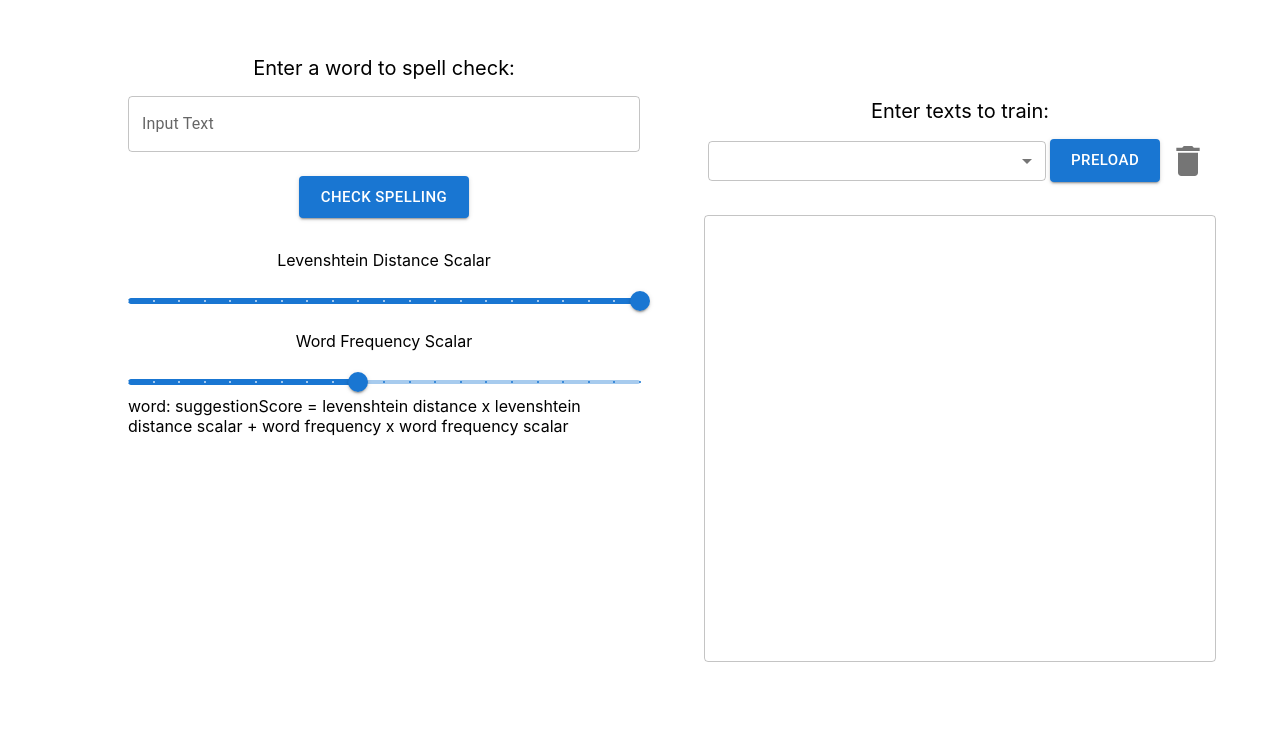
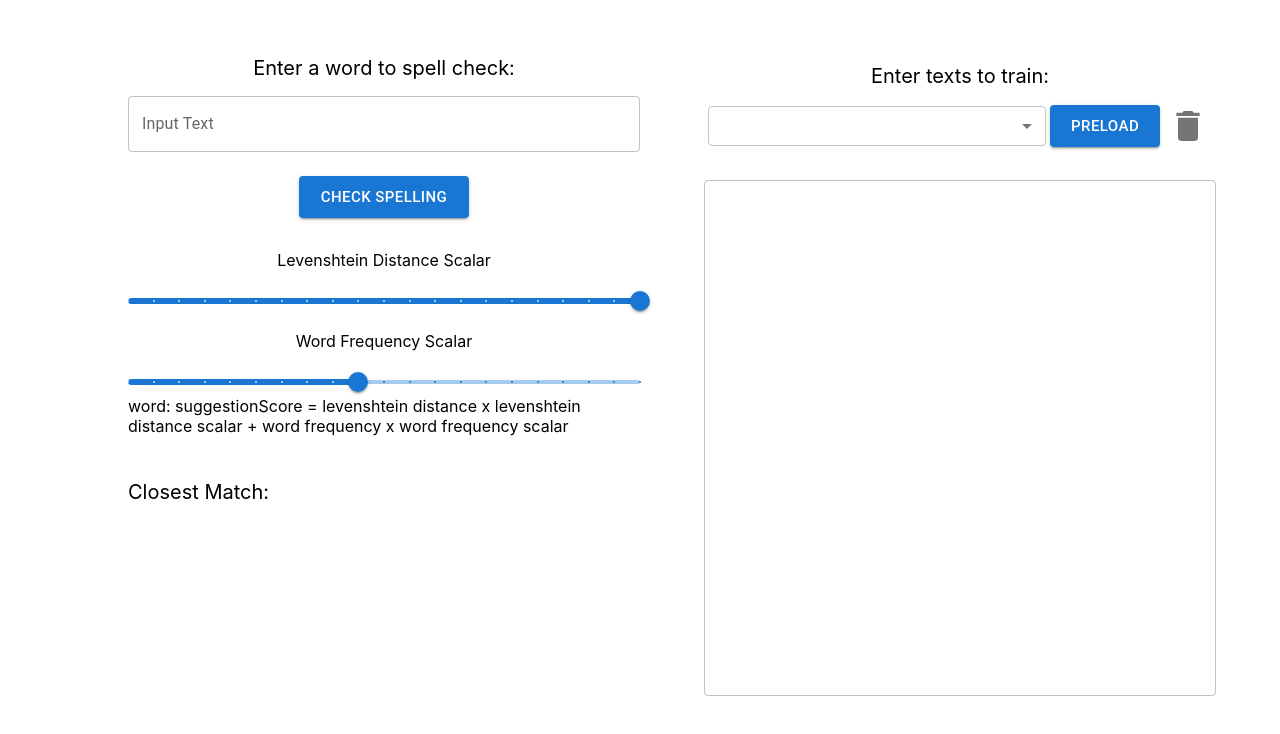
Before and after one commit to actbee/Spelling_AI, a React (Create React App) app: page / in a window 1280 px wide. Shown: the top 734 px of the page. Built offline with nearby package versions, Linux system fonts and the light colour scheme.

Commit message:
fixed loading

```diff
--- a/src/components/main/main.jsx
+++ b/src/components/main/main.jsx
@@ -3,7 +3,8 @@ import Button from '@mui/material/Button';
 import Stack from '@mui/material/Stack';
 import { Link } from "react-router-dom";
 import Box from '@mui/material/Box';
-import React from "react";
+import CircularProgress from '@mui/material/CircularProgress';
+import React, { useEffect } from "react";
 import Slider from '@mui/material/Slider';
 import TextField from '@mui/material/TextField';
 import {useState, useRef} from "react";
@@ -20,7 +21,6 @@ import DeleteIcon from '@mui/icons-material/Delete';
 
 
 export default function Main(){
-    const [check, setcheck] = useState(false);
     const [incorrect, setincorrect] = useState(false);
     const [test, settest] = useState("NA");
     const [check_result, setcheckresult] = useState(" ");
@@ -31,14 +31,42 @@ export default function Main(){
     const matchlist = [{word: "aaa", dis: 0.0},{word: "baa", dis: 0.1},{word: "caa", dis: 1.0},{word: "ada", dis: 3.0},
     {word: "affa", dis: 5.0}];
     const [stringlist, setstringlist] = useState({});
+    const [loading, setloading] = useState(false);
 
 
+    // function setStateAsync(state){
+    //   return new Promise((resolve) => {
+    //     setloading(state)
+    //   });
+    // }
 
-    const check_click = () => {
+    // async function check_click() {
+    //   useEffect(() => {
+    //     async function caculate(){
+    //   await setStateAsync(true);
+    //   console.log("change loading")
+    //   await spell_check();
+    //   await setStateAsync(false);
+    // }});
+    // }
+
+    useEffect(()=>{
+      if (loading) {
+        setTimeout(() => {
+          spell_check().then(setloading(false))
+        }, 1000);
+
+      }
+    }, [loading])
+
+    function check_click(){
+      setloading(true)
+    }
+
+    async function spell_check(){
       setstringlist({});
       // if input matches any of the words in the list, then print this word is spelled correctly
       var spellcheck_input = document.getElementById("spellcheck_input").value.toLowerCase();
-        setcheck(true);
        console.log(spellcheck_input);
        var incorrect = true;
        console.log("dict", dict);
@@ -100,6 +128,7 @@ export default function Main(){
           }
 
         }
+        // setloading(false);
     }
 
     const savedict = () => {
@@ -227,8 +256,17 @@ const preload = () => {
                 <p4>word: suggestionScore = levenshtein distance x levenshtein distance scalar + word frequency x word frequency scalar</p4>
                 <br></br>
             </div>
-            {    check &&
+            {
+               loading &&
                <div className = "spell_check">
+                  <Box sx={{ display: 'flex' }}>
+                        <CircularProgress />
+                 </Box>
+                 </div>
+            }
+            {    !loading &&
+            <div className = "spell_check">
+
                 <p1>Closest Match: </p1>
                 <p1>{check_result}</p1>
                 <div className = "suggest_res">
@@ -273,13 +311,13 @@ const preload = () => {
             <TextField
                     id="training_text"
                     multiline
-                    rows={18}
+                    rows={21}
                     padding
                     inputProps = {{style: {fontSize: 20}}}
                     fullWidth
                     margin = "normal"
                     inputProps={{
-                      maxLength: 4000,
+                      maxLength: 8000,
                     }}
                     onChange = {savedict}
                  />
```
Lines whose indentation alone changed are shown as unchanged.
